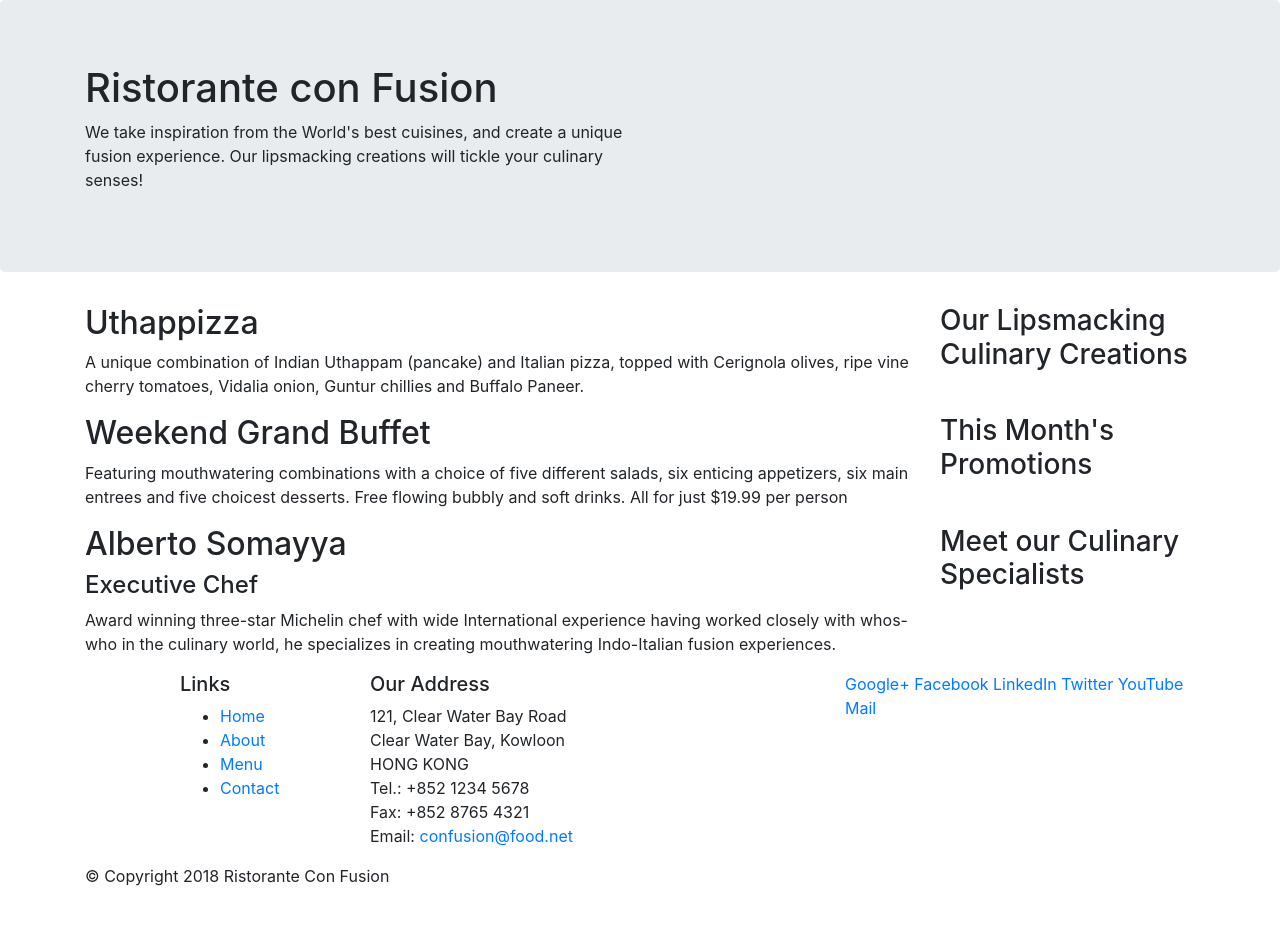
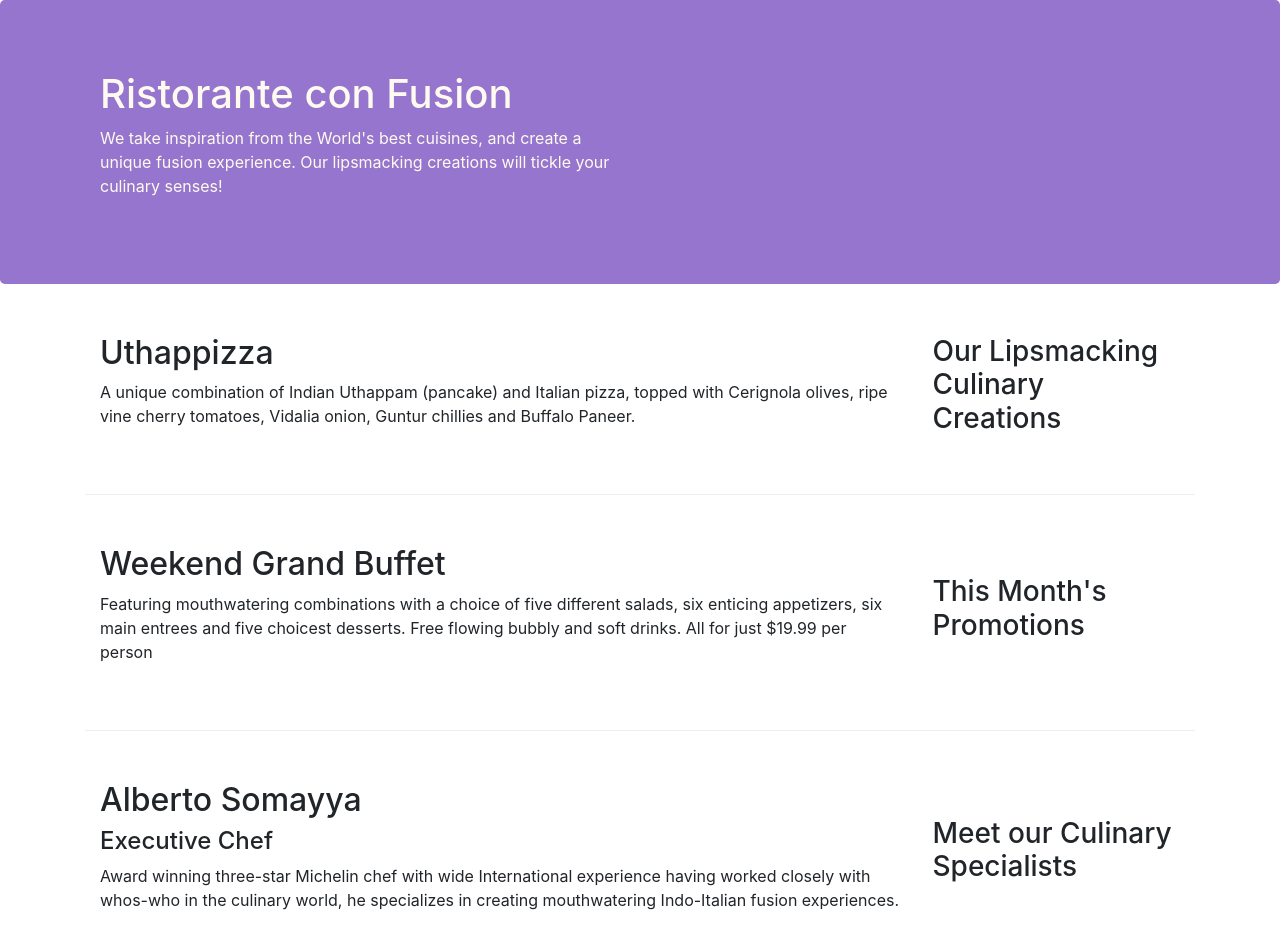
Before and after one commit to nishu-saini/Restaurant-Website, a website: page index.html in a window 1280 px wide. Shown: the top 952 px of the page. Before the commit the page ends 904 px from the top, so only its background shows below. Drawn offline with nearby package versions, Linux system fonts and the light colour scheme.

Commit message:
Bootstrap Grid Part 2

```diff
--- /dev/null
+++ b/css/styles.css
@@ -0,0 +1,34 @@
+.row-header {
+    margin: 0px auto;
+    padding: 0px;
+
+}
+
+.row-content {
+    margin: 0px auto;
+    padding: 50px 0px 50px 0px;
+    border-bottom: 1px ridge;
+
+}
+
+.footer {
+    background-color: #c0a5f1;
+    margin: 0px auto;
+    padding: 20px 0px 20px 0px;
+
+}
+
+.jumbotron {
+    padding: 70px 30px 70px 30px;
+    margin: 0px auto;
+    background: #9575cd;
+    color: floralwhite;
+
+}
+
+.address {
+    font-size: 80%;
+    margin: 0px;
+    color: #0f0f0f;
+
+}
--- a/index.html
+++ b/index.html
@@ -9,6 +9,7 @@
 
     <!-- Bootstrap CSS -->
     <link rel="stylesheet" href="node_modules/bootstrap/dist/css/bootstrap.min.css">
+    <link rel="stylesheet" href="css/styles.css">
 
     <title>Ristorante Con Fusion</title>
 </head>
@@ -17,7 +18,7 @@
 
     <header class="jumbotron">
         <div class="container">
-            <div class="row">
+            <div class="row row-header">
                 <div class="col-12 col-sm-6">
                     <h1>Ristorante con Fusion</h1>
                     <p>We take inspiration from the World's best cuisines, and create a unique fusion experience. Our lipsmacking creations will tickle your culinary senses!</p>
@@ -29,7 +30,7 @@
     </header>
 
     <div class="container">
-        <div class="row">
+        <div class="row row-content align-items-center">
             <div class="col-12 col-sm-4 order-md-last col-md-3">
                 <h3>Our Lipsmacking Culinary Creations</h3>
             </div>
@@ -40,7 +41,7 @@
         </div>
 
 
-        <div class="row">
+        <div class="row row-content align-items-center">
             <div class="col-12 col-sm-4 order-md-last col-md-3">
                 <h3>This Month's Promotions</h3>
             </div>
@@ -50,7 +51,7 @@
             </div>
         </div>
 
-        <div class="row">
+        <div class="row row-content align-items-center">
             <div class="col-12 col-sm-4 order-md-last col-md-3">
                 <h3>Meet our Culinary Specialists</h3>
             </div>
@@ -62,12 +63,12 @@
         </div>
     </div>
 
-    <footer>
+    <footer class="footer">
         <div class="container">
             <div class="row">
                 <div class="col-4 offset-1 col-sm-2">
                     <h5>Links</h5>
-                    <ul>
+                    <ul class="list-unstyled">
                         <li><a href="#">Home</a></li>
                         <li><a href="#">About</a></li>
                         <li><a href="#">Menu</a></li>
@@ -76,7 +77,7 @@
                 </div>
                 <div class="col-7 col-sm-5">
                     <h5>Our Address</h5>
-                    <address>
+                    <address class="address">
 		              121, Clear Water Bay Road<br>
 		              Clear Water Bay, Kowloon<br>
 		              HONG KONG<br>
@@ -85,7 +86,7 @@
 		              Email: <a href="mailto:confusion@food.net">confusion@food.net</a>
 		           </address>
                 </div>
-                <div class="col-12 col-sm-4">
+                <div class="col-12 col-sm-4 align-self-center">
                     <div>
                         <a href="http://google.com/+">Google+</a>
                         <a href="http://www.facebook.com/profile.php?id=">Facebook</a>
@@ -96,8 +97,8 @@
                     </div>
                 </div>
            </div>
-           <div class="row">
-                <div class="col-auto">
+           <div class="row justify-content-center">
+                <div class="col-auto text-center">
                     <p>© Copyright 2018 Ristorante Con Fusion</p>
                 </div>
            </div>
```
